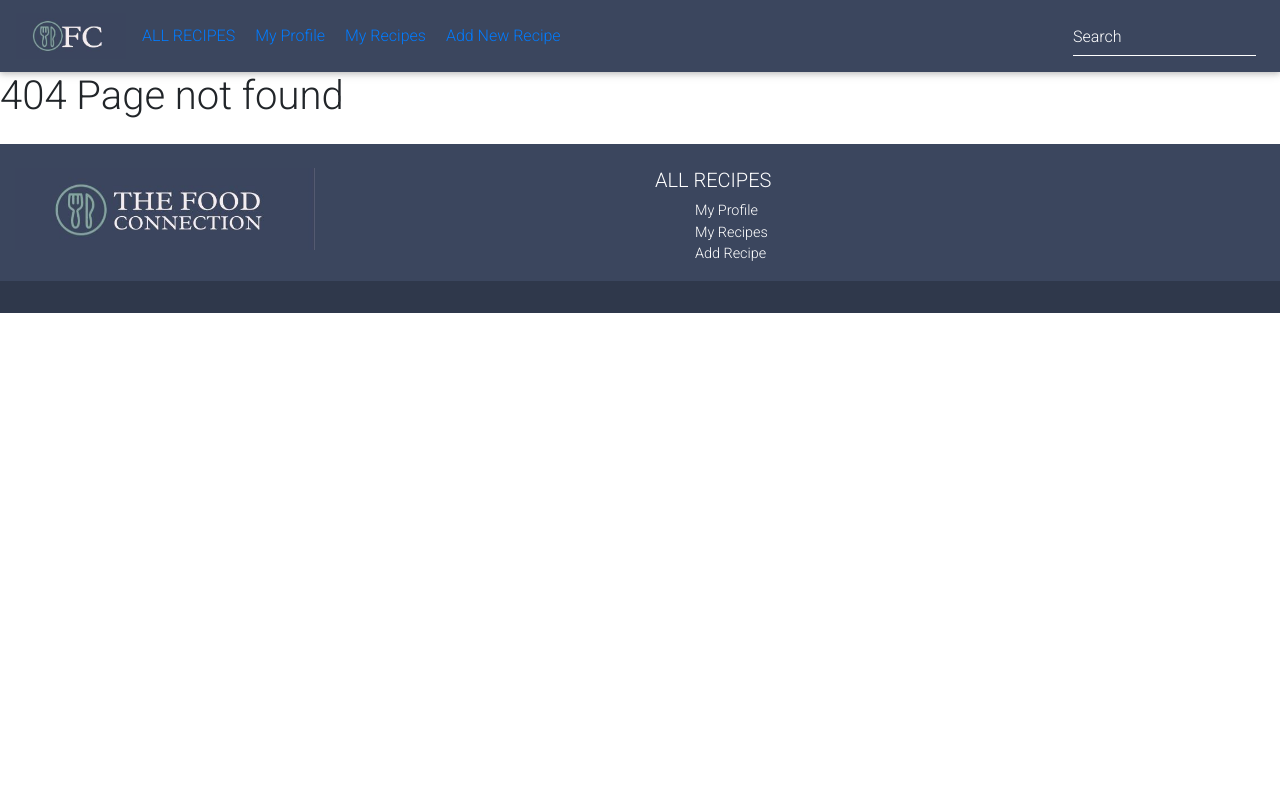
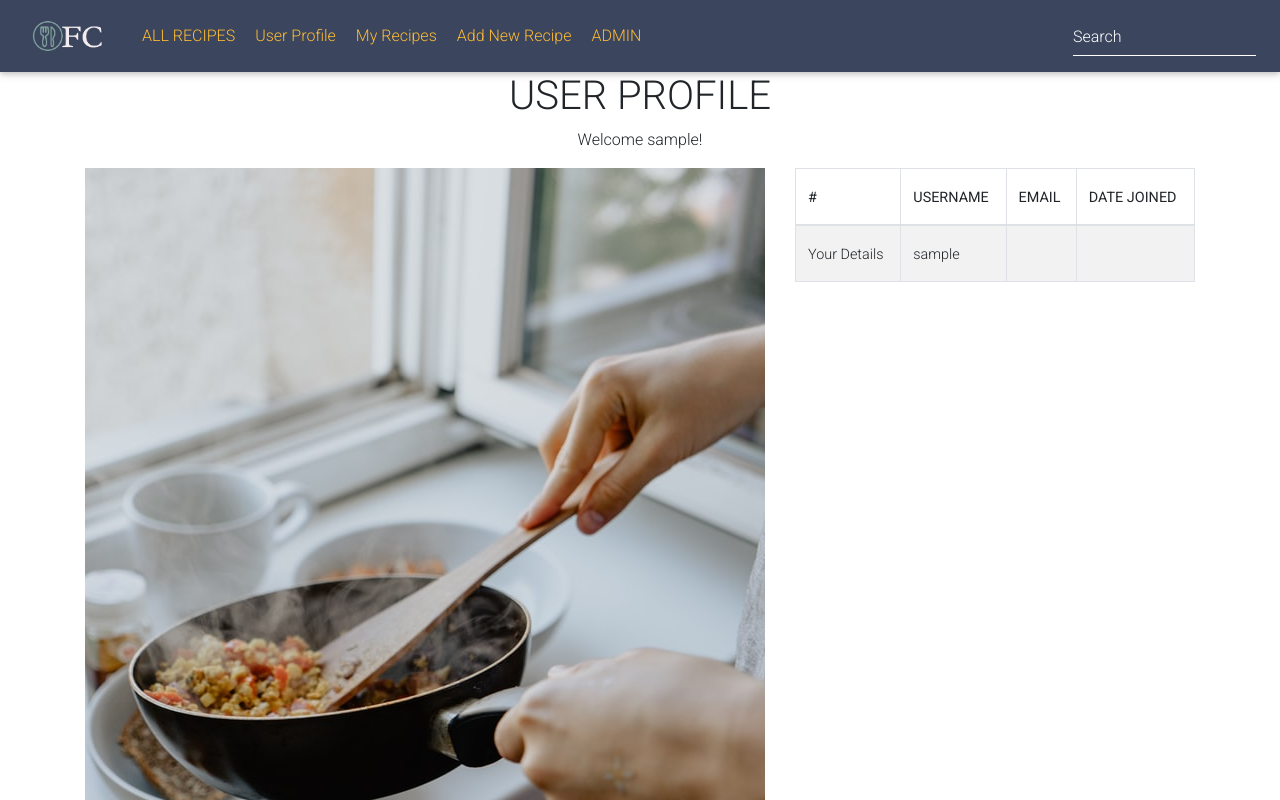
Before and after one commit to The-Food-Connection/foodconnection-client, a React (Create React App) app: page /user-profile in a window 1280 px wide. Before the commit this address had no page. Shown: the top 800 px of the page. Built offline with nearby package versions, Linux system fonts and the light colour scheme; sample sign-in values are in the browser's storage.

Commit message:
working on various changes today, footer, navbar, app stylings, auth provider, and created admin dashboard and user profile components - suz

```diff
--- a/src/App.js
+++ b/src/App.js
@@ -7,9 +7,9 @@ import NavigationBar from "./components/NavigationBar";
 import Footer from "./components/Footer";
 import RecipeList from "./components/RecipeList";
 import Recipe from "./components/Recipe";
-
+import AdminDashboard from './components/AdminDashboard';
+import UserProfile from './components/UserProfile';
 import NewRating from "./components/NewRating";
-
 import RecipeForm from "./components/RecipeForm";
 
 import NotFound from "./components/NotFound";
@@ -32,6 +32,10 @@ function App() {
 
             <ProtectedRoute path="/ratings" exact component={NewRating} />
 
+            <ProtectedRoute path="/user-profile" exact component={UserProfile} />
+
+            <ProtectedRoute path="/admin-dashboard" exact component={AdminDashboard} />
+
             <ProtectedRoute path="/recipe-new" exact component={RecipeForm} />
 
             <Route render={() => <h1>404 Page not found</h1>} />
--- /dev/null
+++ b/src/components/AdminDashboard.jsx
@@ -0,0 +1,125 @@
+import React, { useState, useEffect } from 'react';
+import Table from 'react-bootstrap/Table';
+import { Button } from 'react-bootstrap';
+
+export default function AdminDashboard() {
+
+    const titleStyle = {
+        textAlign: "center",
+      };
+
+    const [recipes, setRecipes] = useState([]);
+    const [users, setUsers] = useState([]);
+
+    const fetchRecipes = async () => {
+        const response = await fetch(process.env.REACT_APP_API_URL + "/recipes", {
+          headers: {
+            Authorization: `Bearer ${localStorage.getItem("token")}`,
+          }
+        });
+
+        const data = await response.json();
+        console.log(data)
+        setRecipes(data);
+    };
+
+    const fetchUsers = async () => {
+        const response = await fetch(process.env.REACT_APP_API_URL + "/users", {
+            headers: {
+              Authorization: `Bearer ${localStorage.getItem("token")}`,
+            }
+          });
+
+          const data = await response.json();
+          console.log(data)
+          setUsers(data);
+    };
+
+    useEffect(() => {
+        fetchRecipes();
+    }, []);
+
+    useEffect(() => {
+        fetchUsers();
+    }, [])
+
+
+    return (
+        <div>
+            <h1 style={titleStyle}>ADMIN DASHBOARD</h1>
+
+            <h3>All User Information</h3>
+
+            {/* {recipes.map((recipe) => (
+                <ul>
+                <li>{recipe.recipe_name}</li>
+                <li>{recipe.cuisine}</li>
+                </ul>
+            ))}
+            {users.map((user) => (
+                <ul>
+                <li>{user.username}</li>
+                <li>{user.email}</li>
+                </ul>
+            ))} */}
+
+            <Table responsive striped bordered hover variant="dark">
+                <thead>
+                    <tr>
+                    <th>ID #</th>
+                    <th>USERNAME</th>
+                    <th>EMAIL</th>
+                    <th>DATE JOINED</th>
+                    <th>ACTIONS</th>
+                    </tr>
+                </thead>
+                <tbody>
+
+                    {
+                        users && users.map((user) => (
+                            <tr key={user.id}>
+                                <td>{user.id}</td>
+                                <td>{user.username}</td>
+                                <td>{user.email}</td>
+                                <td>{user.created_at}</td>
+                                <td><Button variant="danger">DELETE</Button> </td>
+                            </tr>
+                        ))
+                    }
+
+                </tbody>
+                </Table>
+
+            <h3>All Recipes On Site</h3>
+                <Table responsive striped bordered hover variant="dark">
+                <thead>
+                    <tr>
+                    <th>ID #</th>
+                    <th>RECIPE NAME</th>
+                    <th>RECIPE AUTHOR</th>
+                    <th>DATE CREATED</th>
+                    <th>ACTIONS</th>
+                    </tr>
+                </thead>
+                <tbody>
+
+                    {
+                        recipes && recipes.map((recipe) => (
+                            <tr key={recipe.id}>
+                                <td>{recipe.id}</td>
+                                <td>{recipe.recipe_name}</td>
+                                <td>{recipe.user_id}</td>
+                                <td>{recipe.created_at}</td>
+                                <td><Button variant="danger">DELETE</Button> </td>
+                            </tr>
+                        ))
+                    }
+
+                </tbody>
+                </Table>
+
+        </div>
+    )
+
+
+};
--- a/src/components/Footer.jsx
+++ b/src/components/Footer.jsx
@@ -18,16 +18,22 @@ const Footer = () => {
             </p> */}
           </MDBCol>
           <MDBCol md="6">
-            <h5 className="title"><a href="/recipes">ALL RECIPES</a></h5>
+            {/* <h5 class="text-warning" className="title"><a href="/recipes">ALL RECIPES</a></h5> */}
             <ul>
-              <li className="list-unstyled">
-                <a href="/user">My Profile</a>
+            <li className="list-unstyled">
+                <a class="text-warning" href="/recipes">All Recipes</a>
               </li>
               <li className="list-unstyled">
-                <a href="/recipes">My Recipes</a>
+                <a class="text-warning" href="/user-profile">User Profile</a>
               </li>
               <li className="list-unstyled">
-                <a href="/recipe-new">Add Recipe</a>
+                <a class="text-warning" href="/recipes">My Recipes</a>
+              </li>
+              <li className="list-unstyled">
+                <a class="text-warning" href="/recipe-new">Add Recipe</a>
+              </li>
+              <li className="list-unstyled">
+                <a class="text-warning" href="/admin-dashboard"  >ADMIN</a>
               </li>
               {/* <li className="list-unstyled">
                 <a href="#!">ABOUT US</a>
--- a/src/components/NavigationBar.jsx
+++ b/src/components/NavigationBar.jsx
@@ -5,6 +5,7 @@ import {
   } from "mdbreact";
 import { BrowserRouter as Router, Link } from 'react-router-dom';
 import fclogoshort from "../images/FClogoshort.JPG";
+
 
 export class NavigationBar extends Component {
 
@@ -28,27 +29,31 @@ export class NavigationBar extends Component {
           <MDBCollapse id="navbarCollapse3" isOpen={this.state.isOpen} navbar>
             <MDBNavbarNav left>
               <MDBNavItem active>
-                <a href="/recipes" style={{ marginRight: 20 }}>ALL RECIPES  </a>
+                <a class="text-warning" href="/recipes" style={{ marginRight: 20 }}>ALL RECIPES  </a>
                 {/* <Link to="/recipes">ALL RECIPES</Link> */}
                 {/* <MDBNavLink to="/recipes">ALL RECIPES</MDBNavLink> */}
               </MDBNavItem>
               <MDBNavItem>
                 {/* <MDBNavLink to="/user">My Profile</MDBNavLink> */}
-                <a href="/user" style={{ marginRight: 20 }}>  My Profile  </a>
+                <a class="text-warning" href="/user-profile" style={{ marginRight: 20 }}>  User Profile  </a>
               </MDBNavItem>
               <MDBNavItem>
                 {/* <MDBNavLink to="/recipes">My Recipes</MDBNavLink> */}
-                <a href="/recipes" style={{ marginRight: 20 }}>  My Recipes  </a>
+                <a class="text-warning" href="/recipes" style={{ marginRight: 20 }}>  My Recipes  </a>
               </MDBNavItem>
               <MDBNavItem>
 
                 {/* <MDBNavLink to="/recipe-new">Add Recipe</MDBNavLink> */}
-                <a href="/recipe-new" style={{ marginRight: 20 }}>  Add New Recipe</a>
+                <a class="text-warning" href="/recipe-new" style={{ marginRight: 20 }}>  Add New Recipe</a>
 
                 {/* <MDBNavLink to="/recipe-new">Add Recipe</MDBNavLink> */}
 
               </MDBNavItem>
               <MDBNavItem>
+                {/* <MDBNavLink to="/recipes">My Recipes</MDBNavLink> */}
+                <a class="text-warning" href="/admin-dashboard" style={{ marginRight: 20 }}>  ADMIN  </a>
+              </MDBNavItem>
+              {/* <MDBNavItem> */}
                 {/* <MDBDropdown> */}
                   {/* <MDBDropdownToggle nav caret>
                     <span className="mr-2">Dropdown</span>
@@ -60,7 +65,7 @@ export class NavigationBar extends Component {
                     <MDBDropdownItem href="#!">Something else here</MDBDropdownItem>
                   </MDBDropdownMenu> */}
                 {/* </MDBDropdown> */}
-              </MDBNavItem>
+              {/* </MDBNavItem> */}
             </MDBNavbarNav>
             <MDBNavbarNav right>
               <MDBNavItem>
--- /dev/null
+++ b/src/components/UserProfile.jsx
@@ -0,0 +1,107 @@
+import React from 'react';
+import { useAuth } from "../contexts/AuthProvider";
+import { Row, Col, Container } from 'react-bootstrap';
+import Table from 'react-bootstrap/Table';
+
+export default function UserProfile() {
+
+    const titleStyle = {
+        textAlign: "center",
+    };
+
+    const { auth, authDispatch } = useAuth();
+
+    console.log(auth);
+
+    return (
+        <div>
+            <h1 style={titleStyle}>USER PROFILE</h1>
+
+            {auth.loggedIn ?
+            <div>
+
+            <p style={titleStyle}>Welcome {auth.username}!</p>
+
+            <Container>
+                <Row>
+
+                    <Col>
+                        <img src="placeholder.jpg" />
+
+                    </Col>
+                    <Col>
+                    <Table striped bordered hover>
+                        <thead>
+                            <tr>
+                            <th>#</th>
+                            <th>USERNAME</th>
+                            <th>EMAIL</th>
+                            <th>DATE JOINED</th>
+                            </tr>
+                        </thead>
+                        <tbody>
+                            <tr>
+                            <td>Your Details</td>
+                            <td>{auth.username}</td>
+                            <td>{auth.email}</td>
+                            <td>{auth.created_at}</td>
+                            </tr>
+                        </tbody>
+                    </Table>
+
+                    </Col>
+
+                </Row>
+            </Container>
+            </div>
+            :
+            <p>PLEASE LOG IN</p>}
+
+            {/* <Container>
+                <Row>
+
+                    <Col>
+                        <img src="placeholder.jpg" />
+
+                    </Col>
+                    <Col>
+                    <Table striped bordered hover>
+                        <thead>
+                            <tr>
+                            <th>#</th>
+                            <th>USERNAME</th>
+                            <th>EMAIL</th>
+                            <th>DATE JOINED</th>
+                            </tr>
+                        </thead>
+                        <tbody>
+                            <tr>
+                            <td>{auth.id}</td>
+                            <td>{auth.username}</td>
+                            <td>{auth.email}</td>
+                            <td>{auth.created_at}</td>
+                            </tr>
+                            {/* <tr>
+                            <td>2</td>
+                            <td>Jacob</td>
+                            <td>Thornton</td>
+                            <td>@fat</td>
+                            </tr>
+                            <tr>
+                            <td>3</td>
+                            <td colSpan="2">Larry the Bird</td>
+                            <td>@twitter</td>
+                            </tr> */}
+                        {/* </tbody> */}
+                    {/* </Table> */}
+
+                    {/* </Col> */}
+
+                {/* // </Row> */}
+            {/* // </Container> */}
+
+        </div>
+    )
+
+
+};
--- a/src/contexts/AuthProvider.jsx
+++ b/src/contexts/AuthProvider.jsx
@@ -11,17 +11,26 @@ const reducer = (state, action) => {
 		case "login":
 			localStorage.setItem('token', action.token)
 			localStorage.setItem('username', action.username)
+      localStorage.setItem('email', action.email)
+      localStorage.setItem('created_at', action.created_at)
+
 			return {
 				...state,
 				loggedIn: true,
-				username: action.username
+				username: action.value.username,
+        email: action.value.email,
+        created_at: action.value.created_at
 			};
+
     case "sign-out":
 			localStorage.removeItem('token');
       localStorage.removeItem('username');
+      // localStorage.removeItem('email');
+      // localStorage.removeItem('created_at');
       return {
 				loggedIn: false
 			};
+
     default:
       return state;
   }
@@ -30,7 +39,9 @@ const reducer = (state, action) => {
 export default function AuthProvider({ children }) {
   const [auth, authDispatch] = useReducer(reducer, {
     loggedIn: !!localStorage.getItem("token"),
-    username: localStorage.getItem("username")
+    username: localStorage.getItem("username"),
+    email: localStorage.getItem("email"),
+    created_at: localStorage.getItem("created_at")
   });
 
   return (
```
Also changed, not shown: src/App.css (line endings or trailing spaces).
